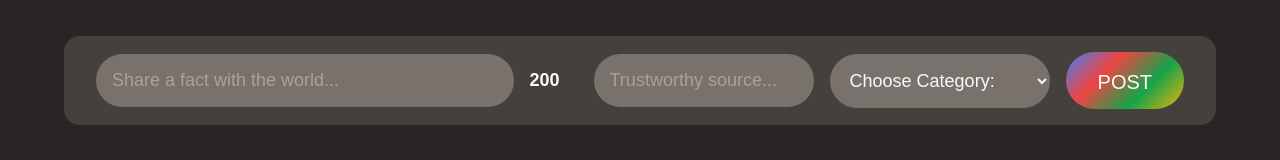
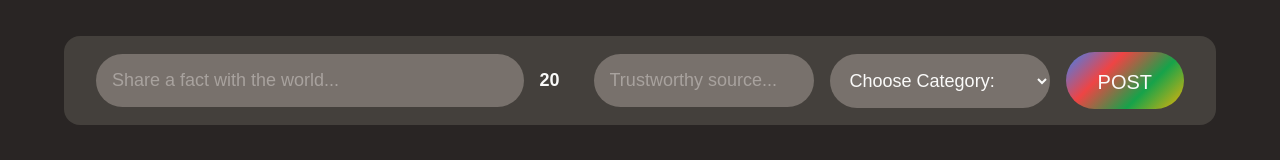
Before and after one commit to fxmc/webappcrashcourse, a React (Create React App) app: page / in a window 1280 px wide. Both pictures are taken after a click on the button "SHARE A FACT". Shown: the part 120-280 px from the top of the page. Built offline with nearby package versions, Linux system fonts and the light colour scheme; a web font is replaced by a local one.

Commit message:
spoof of data entry into factList state done.  Next step: actually load data from cloud.

```diff
--- a/src/App.js
+++ b/src/App.js
@@ -18,15 +18,23 @@ import { CATEGORIES, INITIALFACTS } from "./const";
 
 function App() {
   const [showForm, setShowForm] = useState(false);
+  const [factList, setFactList] = useState(INITIALFACTS);
+
   return (
     <>
       <Header showForm={showForm} setShowForm={setShowForm} />
 
-      {showForm ? <NewFactForm /> : null}
+      {showForm ? (
+        <NewFactForm
+          factList={factList}
+          setFactList={setFactList}
+          setShowForm={setShowForm}
+        />
+      ) : null}
 
       <main className="main">
         <CategoryFilter />
-        <FactList />
+        <FactList facts={factList} />
       </main>
     </>
   );
@@ -54,9 +62,21 @@ function Header({ showForm, setShowForm }) {
   );
 }
 
-function NewFactForm() {
+function isValidHttpUrl(string) {
+  // Solution from StackOverflow
+  let url;
+  try {
+    url = new URL(string);
+  } catch (_) {
+    return false;
+  }
+  return url.protocol === "http:" || url.protocol === "https:";
+}
+
+function NewFactForm({ factList, setFactList, setShowForm }) {
   const category_list = CATEGORIES;
-  const max_text_length = 200;
+  const initial_facts = factList;
+  const max_text_length = 20;
 
   const [text, setText] = useState("");
   const [source, setSource] = useState("");
@@ -64,8 +84,42 @@ function NewFactForm() {
   const textLength = text.length;
 
   function handleSubmit(evtObj) {
+    // 1. Prevent the browser to reload
     evtObj.preventDefault();
     console.log(text, source, category);
+
+    // 2. Check if valid is valid.  If so, create a new fact
+    if (
+      text &&
+      isValidHttpUrl(source) &&
+      category &&
+      textLength <= max_text_length
+    ) {
+      // 3. Create a new fact object
+      const newFact = {
+        id: initial_facts.length + 1,
+        text,
+        source,
+        category,
+        votesInteresting: 0,
+        votesMindblowing: 0,
+        votesFalse: 0,
+        createdIn: new Date().getFullYear(),
+      };
+
+      // 4. Add the new fact to the UI: add the fact o state
+      //setFactList(initial_facts.concat([newFact]));
+      // setFactList((facts) => [newFact].concat(facts));
+      setFactList((facts) => [newFact, ...facts]);
+
+      // 5. Reset input fields to be empty
+      setText("");
+      setSource("");
+      setCategory("");
+
+      // 6. Close the form
+      setShowForm(false);
+    }
   }
 
   return (
@@ -79,7 +133,7 @@ function NewFactForm() {
           setText(evtObj.target.value);
         }}
       />
-      <span>{200 - textLength}</span>
+      <span>{max_text_length - textLength}</span>
       <input
         name="fact_source_field"
         type="text"
@@ -156,8 +210,7 @@ function Category({ category }) {
   );
 }
 
-function FactList() {
-  const facts = INITIALFACTS;
+function FactList({ facts }) {
   const category_list = CATEGORIES;
 
   return (
```
